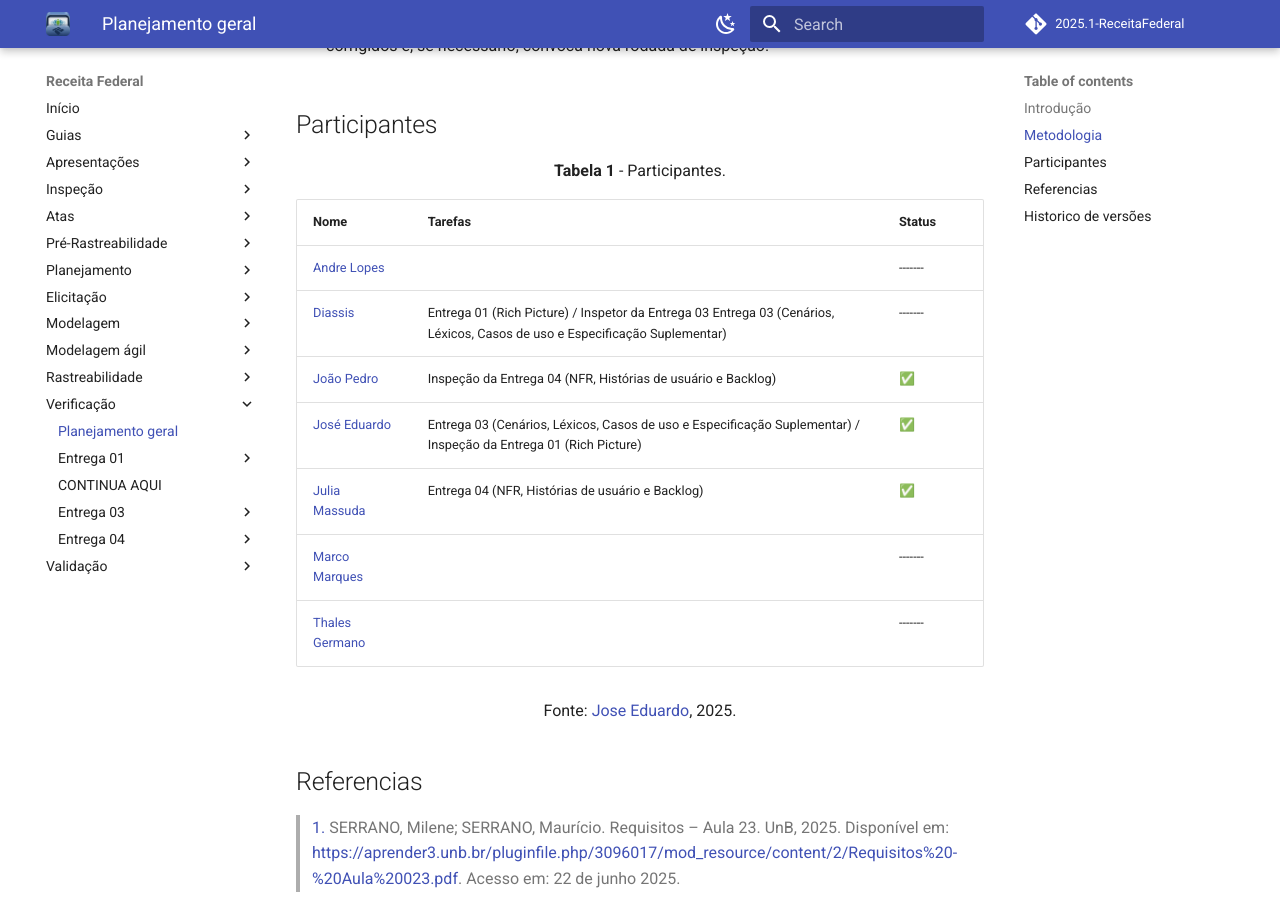
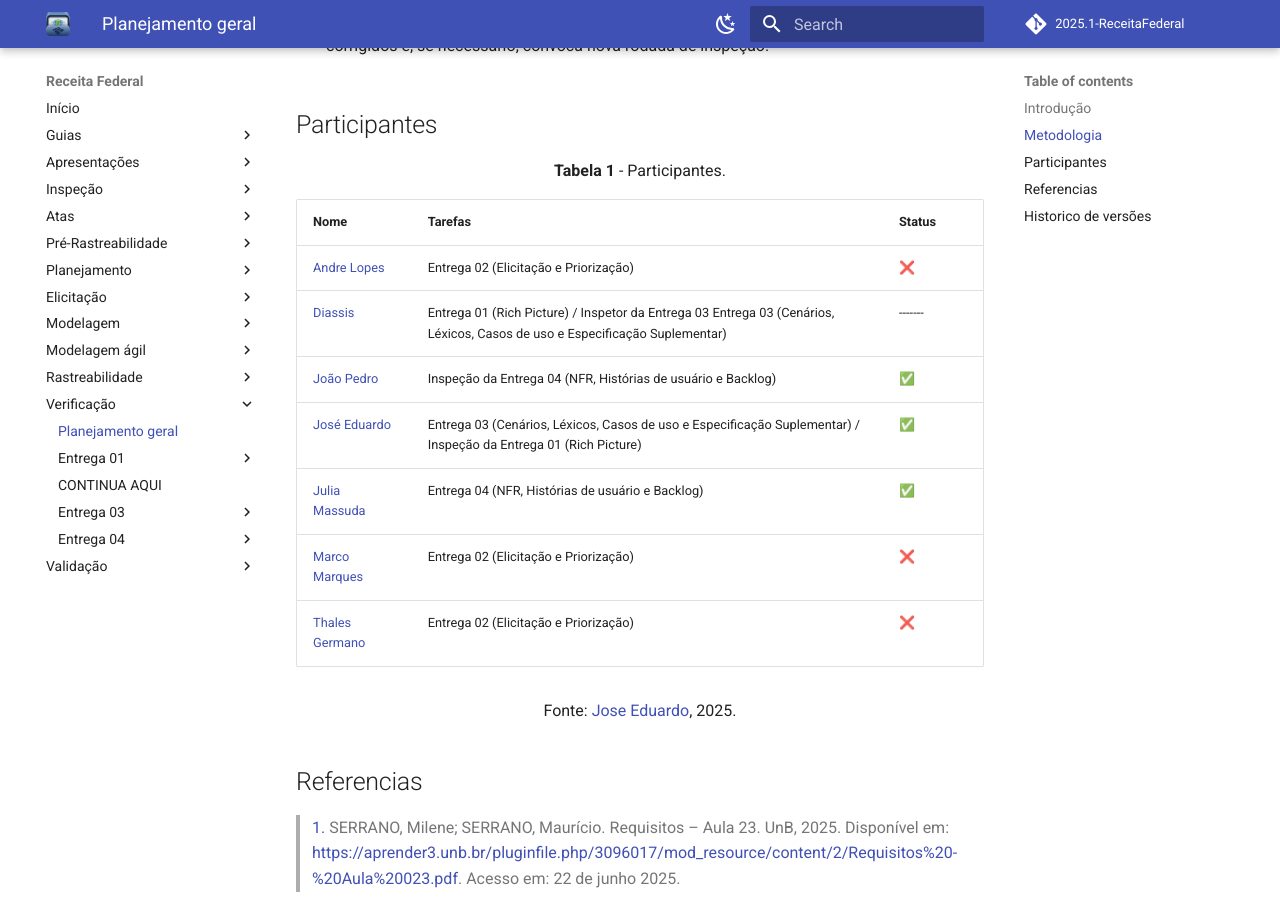
Before and after one commit to Requisitos-de-Software/2025.1-Meu-INSS, an MkDocs documentation site: the page built from docs/verificacao/planejamento-geral.md, in a window 1280 px wide and 900 px high, scrolled down 973 px. Built offline with MkDocs 1.6.1 and Material for MkDocs 9.7.7, drawn with Linux system fonts in a browser that asks for light colours; comment, search, counter and statistics services are not loaded.

Commit message:
Update planejamento-geral.md

```diff
--- a/docs/verificacao/planejamento-geral.md
+++ b/docs/verificacao/planejamento-geral.md
@@ -38,13 +38,13 @@ Verificação para concluir se os defeitos foram devidamente corrigidos e, se ne
 
 | Nome                                               | Tarefas                          | Status  |
 | -------------------------------------------------- | -------------------------------- | ------- |
-| [Andre Lopes](https://github.com/andrewslopes)     |  | ------- |
+| [Andre Lopes](https://github.com/andrewslopes)     | Entrega 02 (Elicitação e Priorização) | ❌|
 | [Diassis](https://github.com/Diaxiz)               | Entrega 01 (Rich Picture) / Inspetor da Entrega 03 Entrega 03 (Cenários, Léxicos, Casos de uso e Especificação Suplementar) | ------- |
 | [João Pedro](https://github.com/JpRodrigues2)      | Inspeção da Entrega 04 (NFR, Histórias de usuário e Backlog)  | ✅|
 | [José Eduardo](https://github.com/jevprado)        | Entrega 03 (Cenários, Léxicos, Casos de uso e Especificação Suplementar) / Inspeção da Entrega 01 (Rich Picture) | ✅ |
 | [Julia Massuda](https://github.com/JuliaReis18)    | Entrega 04 (NFR, Histórias de usuário e Backlog)  | ✅|
-| [Marco Marques](https://github.com/marcomarquesdc) |  | ------- |
-| [Thales Germano](https://github.com/thalesgvl)     |  | ------- |
+| [Marco Marques](https://github.com/marcomarquesdc) | Entrega 02 (Elicitação e Priorização)  | ❌|
+| [Thales Germano](https://github.com/thalesgvl)     | Entrega 02 (Elicitação e Priorização) | ❌ |
 
 <font size="3"><p style="text-align: center">Fonte: [Jose Eduardo](https://github.com/jevprado), 2025.</p></font>
 
```
